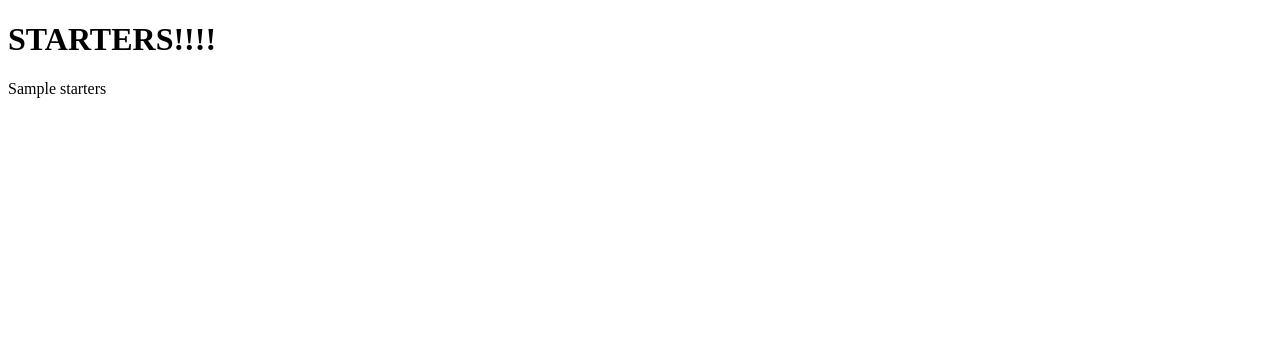
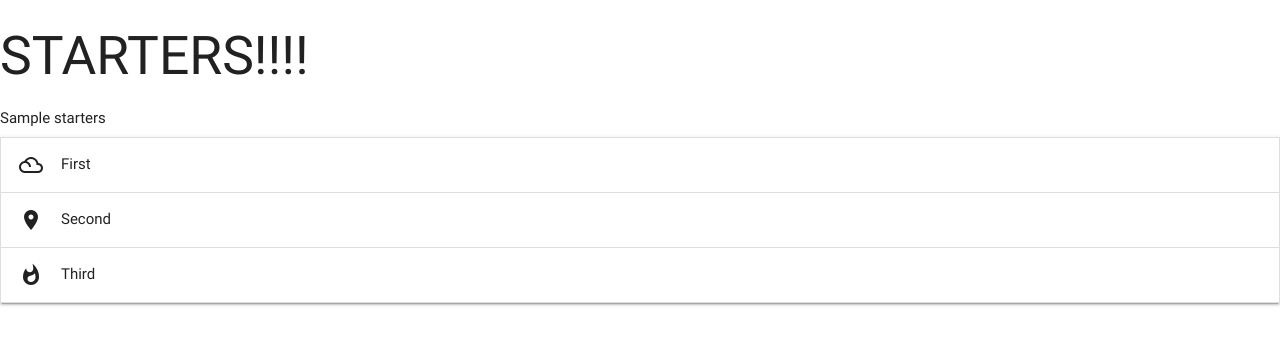
Before and after one commit to aticodein/third-project, a Flask app: page / in a window 1280 px wide. Shown: the top 345 px of the page. Run offline with Flask 2, Linux system fonts and the light colour scheme; a database or web service that is not in the repository returns one stand-in record (values such as "Sample title"); some libraries are stand-ins or nearby versions.

Commit message:
add collapsable materialize

```diff
--- a/templates/base.html
+++ b/templates/base.html
@@ -1,9 +1,22 @@
 <!DOCTYPE html>
 <html>
-    <head></head>
+    <head>
+        <link href="https://fonts.googleapis.com/icon?family=Material+Icons" rel="stylesheet">
+        <!-- Compiled and minified CSS -->
+        <link rel="stylesheet" href="https://cdnjs.cloudflare.com/ajax/libs/materialize/0.100.2/css/materialize.min.css">
+
+
+    </head>
     <body>
-        <h1>STARTERS!!!!</h1>
+        <h2>STARTERS!!!!</h2>
         {% block content %}
         {% endblock %}
+
+
+        <!--Import jQuery before materialize.js-->
+      <script type="text/javascript" src="https://code.jquery.com/jquery-3.2.1.min.js"></script>
+      <script type="text/javascript" src="js/materialize.min.js"></script>
+      <!-- Compiled and minified JavaScript -->
+      <script src="https://cdnjs.cloudflare.com/ajax/libs/materialize/0.100.2/js/materialize.min.js"></script>
     </body>
 </html>
--- a/templates/huncuisine.html
+++ b/templates/huncuisine.html
@@ -3,4 +3,19 @@
     {% for starters in myHunCuisineDB %}
          {{starters.starters}}
     {% endfor %}
+
+    <ul class="collapsible" data-collapsible="accordion">
+        <li>
+            <div class="collapsible-header"><i class="material-icons">filter_drama</i>First</div>
+            <div class="collapsible-body"><span>Lorem ipsum dolor sit amet.</span></div>
+        </li>
+        <li>
+            <div class="collapsible-header"><i class="material-icons">place</i>Second</div>
+            <div class="collapsible-body"><span>Lorem ipsum dolor sit amet.</span></div>
+        </li>
+        <li>
+            <div class="collapsible-header"><i class="material-icons">whatshot</i>Third</div>
+            <div class="collapsible-body"><span>Lorem ipsum dolor sit amet.</span></div>
+        </li>
+    </ul>
 {% endblock %}
```
